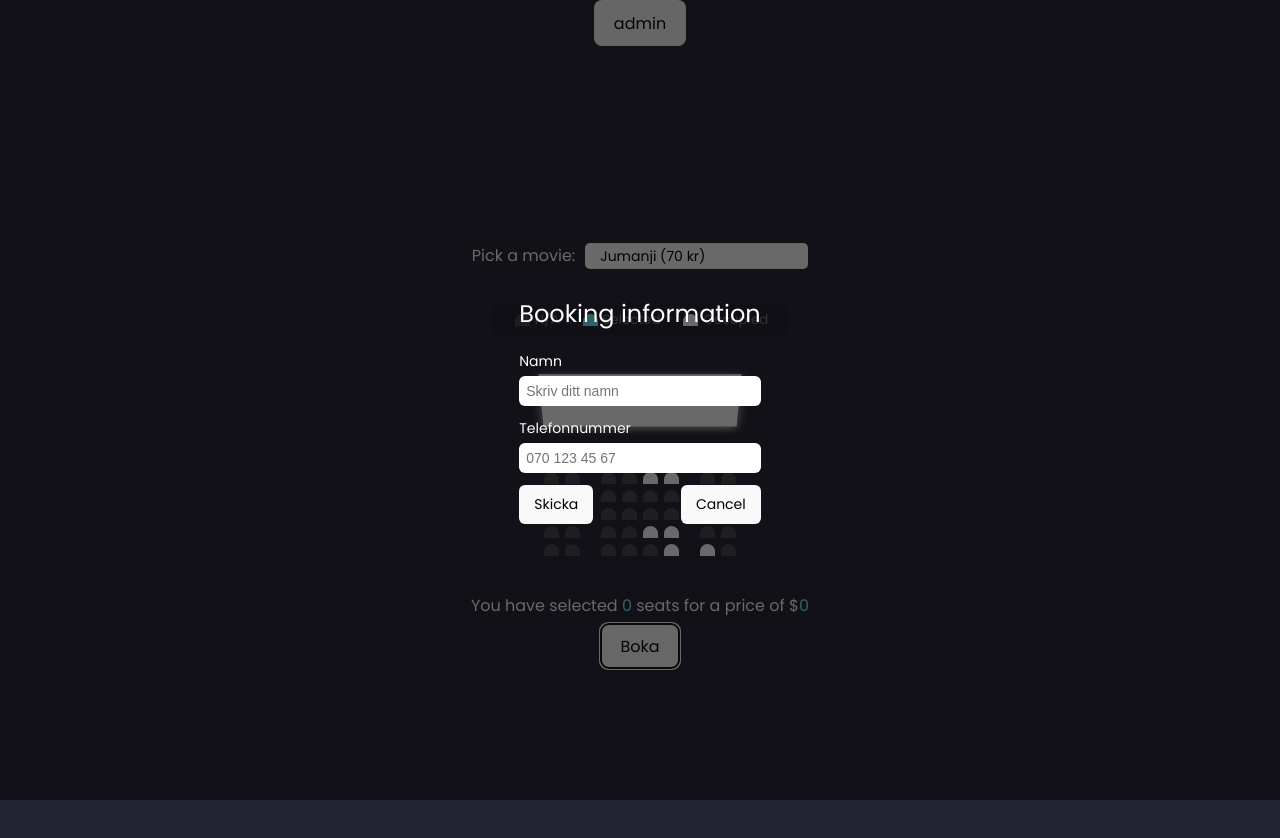
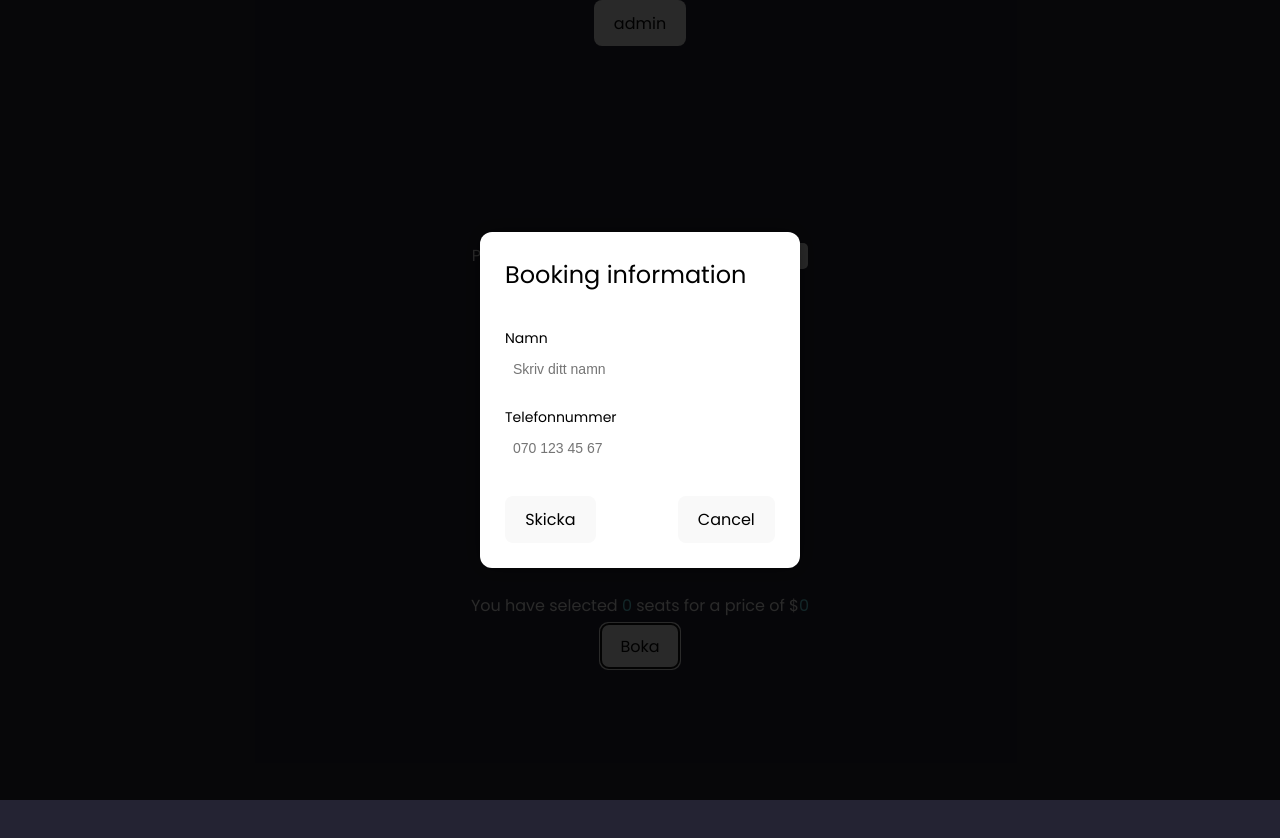
Before and after one commit to Michaelfray/movie-seat-booking, a React (Vite) app: page / in a window 1280 px wide. Both pictures are taken after a click on the button "Boka". Shown: the top 838 px of the page. Built offline with nearby package versions, Linux system fonts and the light colour scheme; data requests are answered from the project's data file.

Commit message:
Updated Bookingform to work as modal popup +  Deleted old delete.jsx component

```diff
--- a/src/components/Bookingform.jsx
+++ b/src/components/Bookingform.jsx
@@ -10,7 +10,8 @@ export default function ShowForm({ onCancel }) {
   }, [name]);
 
   async function handleSubmit(e) {
-    e.preventDefault(); // stoppar att sidan laddas om
+    e.preventDefault();
+
     if (name === "") {
       alert("Du måste ange namn");
       return;
@@ -21,19 +22,18 @@ export default function ShowForm({ onCancel }) {
       return;
     }
 
-    // Name label can not contain numbers
     if (/\d/.test(name)) {
       alert("Namnet får inte innehålla siffror");
       return;
     }
 
-    // Phonenumber can not contain letters
     if (/[a-zA-Z]/.test(phone)) {
       alert("Numret får inte innehålla bokstäver");
       return;
     }
 
     const newCustomer = { name, phone };
+
     try {
       await fetch("http://localhost:3001/bookings", {
         method: "POST",
@@ -46,22 +46,50 @@ export default function ShowForm({ onCancel }) {
       console.log(error);
     }
 
-    // här kan du skicka datan till JSON-server senare
     console.log("Booking sent:");
     console.log("Name:", name);
     console.log("Phone:", phone);
 
     alert("Bokningen är bekräftad! Tack för din reservation.");
 
-    onCancel(); // stänger formuläret
+    onCancel();
   }
 
   return (
-    <div className="form-overlay">
-      <div className="form-container">
-        <h2>Booking information</h2>
+    <div
+      style={{
+        background: "rgba(0,0,0,0.6)",
+        position: "fixed",
+        top: 0,
+        left: 0,
+        width: "100vw",
+        height: "100vh",
+        display: "flex",
+        alignItems: "center",
+        justifyContent: "center",
+        zIndex: 999,
+      }}
+    >
+      <div
+        style={{
+          background: "white",
+          color: "black",
+          padding: "25px",
+          borderRadius: "12px",
+          width: "320px",
+          display: "flex",
+          flexDirection: "column",
+          gap: "15px",
+          boxShadow: "0 0 20px rgba(0,0,0,0.4)",
+          zIndex: 1000,
+        }}
+      >
+        <h2 style={{ marginTop: 0 }}>Booking information</h2>
 
-        <form onSubmit={handleSubmit}>
+        <form
+          onSubmit={handleSubmit}
+          style={{ display: "flex", flexDirection: "column", gap: "10px" }}
+        >
           <div className="form-group">
             <label>Namn</label>
             <input
@@ -69,7 +97,7 @@ export default function ShowForm({ onCancel }) {
               value={name}
               placeholder="Skriv ditt namn"
               onChange={(e) => setName(e.target.value)}
-              //  required //
+              style={{ padding: "8px" }}
             />
           </div>
 
@@ -80,13 +108,25 @@ export default function ShowForm({ onCancel }) {
               value={phone}
               placeholder="070 123 45 67"
               onChange={(e) => setPhone(e.target.value)}
-              // required //
+              style={{ padding: "8px" }}
             />
           </div>
 
-          <div className="button-row">
+          <div
+            style={{
+              display: "flex",
+              justifyContent: "space-between",
+              marginTop: "10px",
+            }}
+          >
             <Button type="submit">Skicka</Button>
-            <Button onClick={onCancel}>Cancel</Button>
+            <Button
+              onClick={onCancel}
+              type="button"
+              style={{ background: "lightgray" }}
+            >
+              Cancel
+            </Button>
           </div>
         </form>
       </div>
```
Also changed, not shown: src/components/Delete.jsx (deleted).
